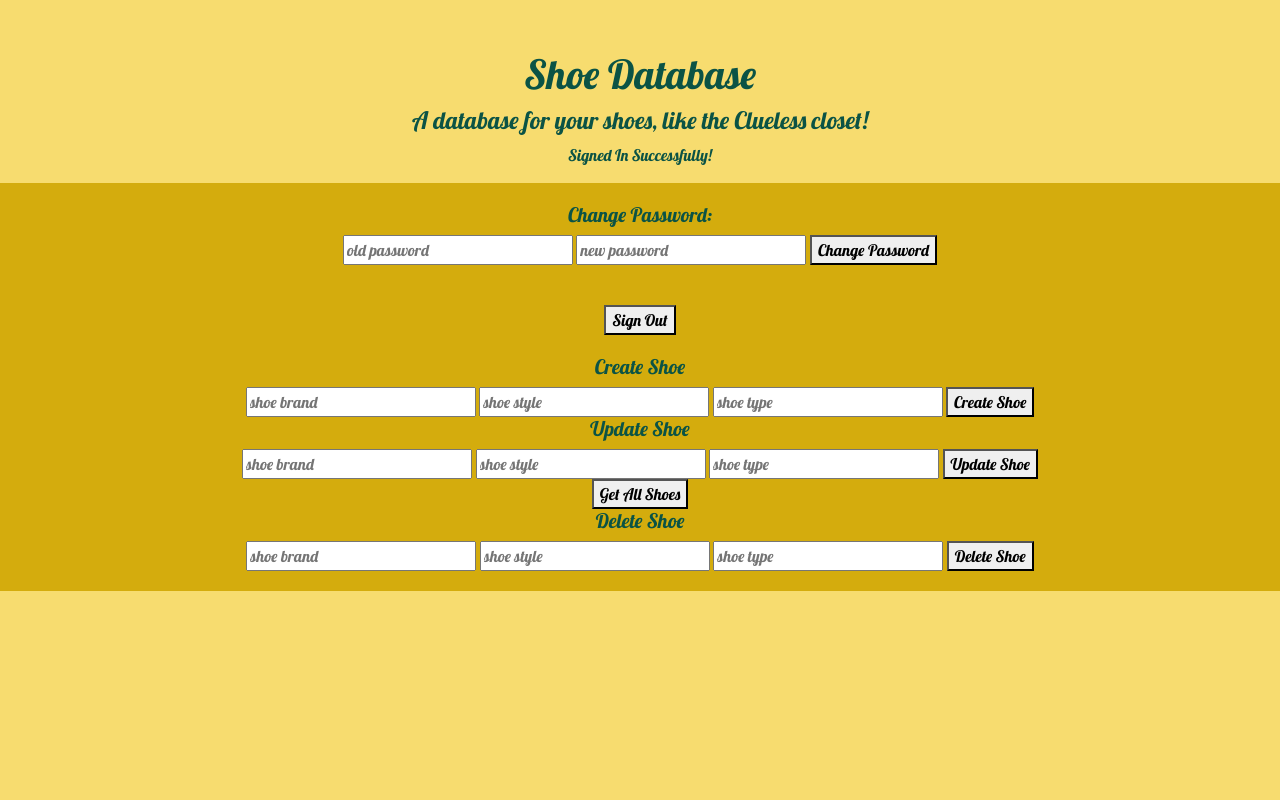
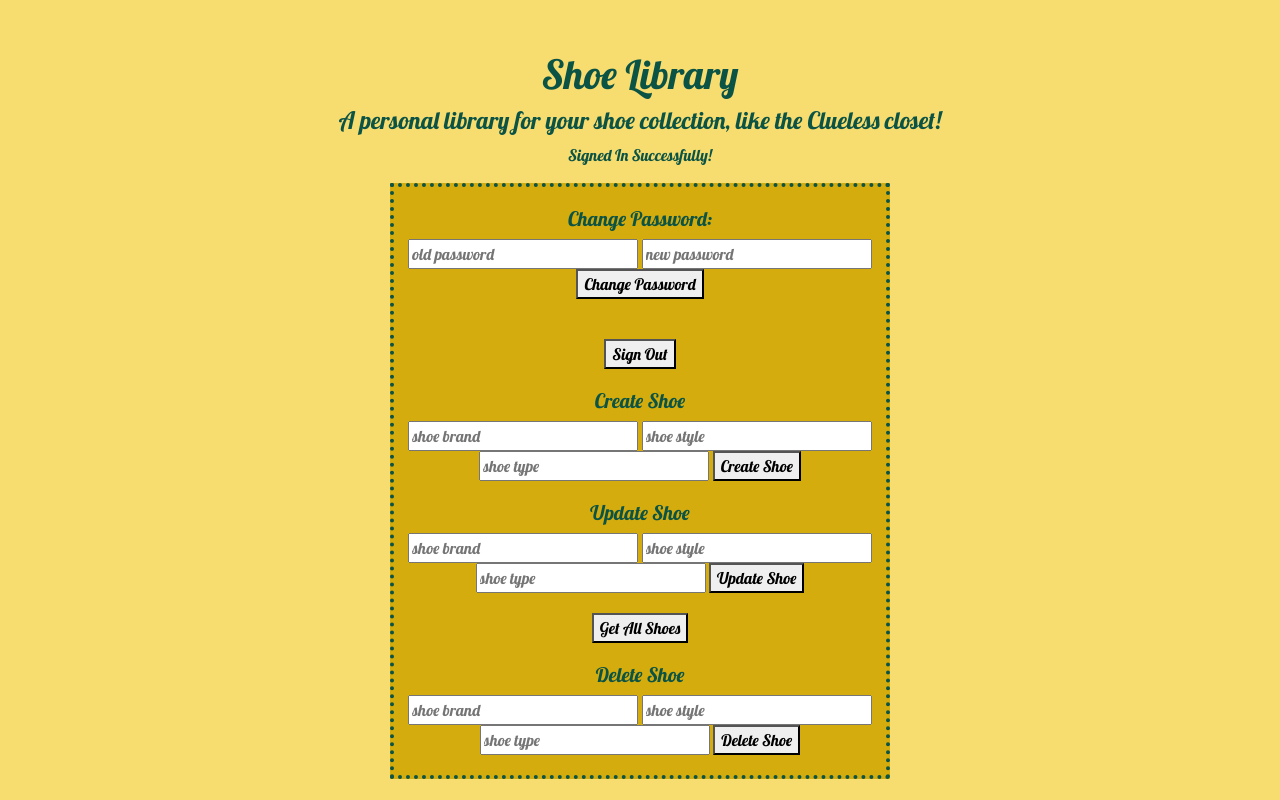
Before and after one commit to NSurawski/shoe-database-client, a website built with webpack: page index.html in a window 1280 px wide. Both pictures are taken after typing "name@example.com", "Sample123" into the empty fields and a click on the button "Sign In". Built offline with nearby package versions, Linux system fonts and the light colour scheme; files whose address does not match are found by name.

Commit message:
Added Styling

```diff
--- a/assets/scripts/shoes/api.js
+++ b/assets/scripts/shoes/api.js
@@ -15,7 +15,6 @@ const createShoe = function (data) {
 
 const getAllShoes = function () {
   // using event.target as the form
-  console.log('Heres the Shoes!')
   return $.ajax({
     url: config.apiUrl + '/shoes',
     method: 'GET',
--- a/assets/scripts/user/ui.js
+++ b/assets/scripts/user/ui.js
@@ -60,10 +60,19 @@ const onChangeFailure = function (error) {
 
 const onSignOutSuccess = function (userData) {
   $('#message').text('Signed Out Successfully!')
+  $('.unauthenticated').show()
+  $('.unauthenticated2').show()
   $('.authenticated').hide()
   $('.authenticated2').hide()
   $('.authenticated3').hide()
   $('.authenticated4').hide()
+  $('#createShoe').hide()
+  $('#updateShoe').hide()
+  $('#createShoe').hide()
+  $('#getShoesBtn').hide()
+  $('#deleteShoe').hide()
+  $('#shoes').hide()
+
   store.user = null
 }
 
--- a/assets/styles/index.scss
+++ b/assets/styles/index.scss
@@ -1,6 +1,9 @@
 @import '~bootstrap/scss/bootstrap';
 
 body {
+  display: flex;
+  flex-direction: column;
+  justify-content: center;
   text-align: center;
   background-color: #F7DC6F;
   color: #0B5345;
@@ -11,8 +14,24 @@ h1 {
   padding-top: 50px;
 }
 
+#getShoesBtn {
+  margin-top: 20px;
+  margin-bottom: 20px;
+}
+
+#updateShoe {
+  margin-top: 20px;
+}
+
+#shoes {
+  margin-top: 20px;
+}
+
 .actionsBody {
+  align-self: center;
   background-color: #D4AC0D;
+  width: 500px;
+  border: 4px dotted #0B5345;
 }
 
 .unauthenticated {
--- a/index.html
+++ b/index.html
@@ -17,8 +17,8 @@
 </head>
 
 <body>
-  <h1>Shoe Database</h1>
-  <h4>A database for your shoes, like the Clueless closet!</h4>
+  <h1>Shoe Library</h1>
+  <h4>A personal library for your shoe collection, like the Clueless closet!</h4>
   <p id='message'></p>
   <div class="actionsBody">
     <div>
```
